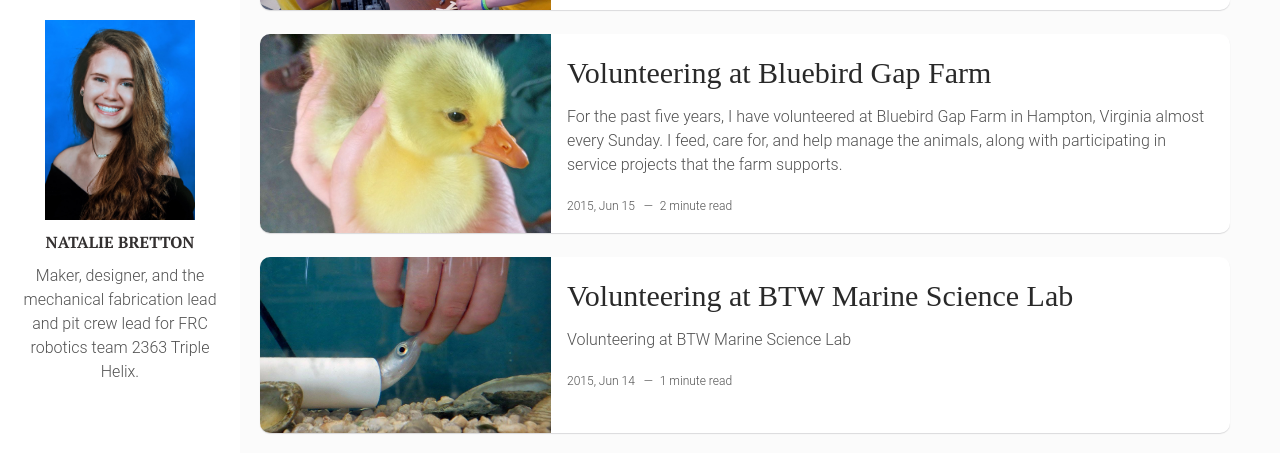
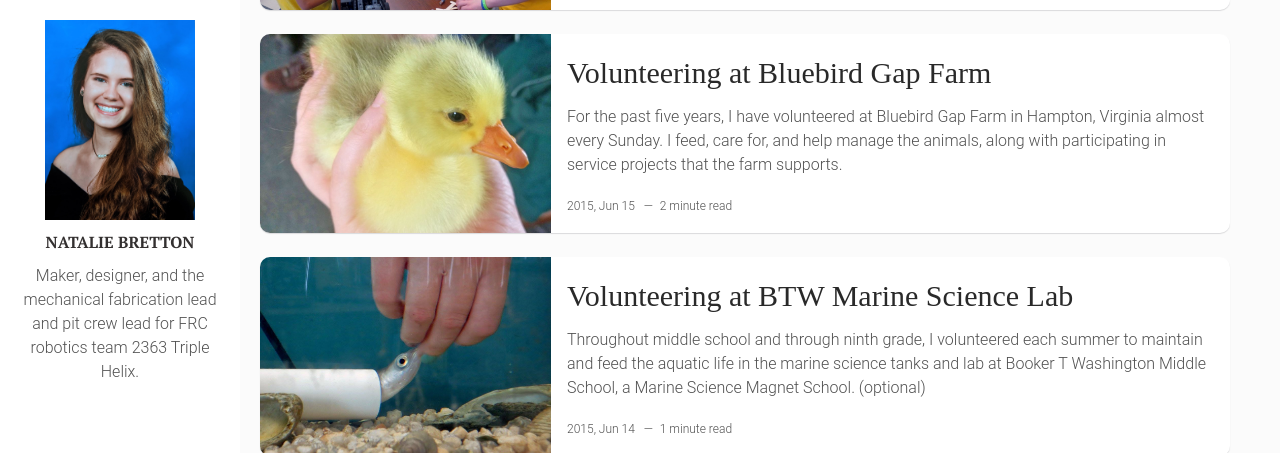
Before and after one commit to natgrrl/natgrrl.github.io, a Jekyll site: the page built from index.html, in a window 1280 px wide and 900 px high, scrolled down 2539 px, cut to the strip 0-453 px from the top of the window. Built offline with Jekyll 4.4.1, drawn with Linux system fonts in a browser that asks for light colours.

Commit message:
Update 2015-06-14-btw.markdown

```diff
--- a/_posts/2015-06-14-btw.markdown
+++ b/_posts/2015-06-14-btw.markdown
@@ -2,7 +2,7 @@
 layout: post
 title: "Volunteering at BTW Marine Science Lab"
 date: 2015-06-14
-description: Volunteering at BTW Marine Science Lab # Add post description (optional)
+description: Throughout middle school and through ninth grade, I  volunteered each summer to maintain and feed the aquatic life in the marine science tanks and lab at Booker T Washington  Middle School, a Marine Science Magnet School. (optional)
 img: btw2.jpg # Add image post (optional)
 tags: [VOLUNTEERING]
 ---
```
